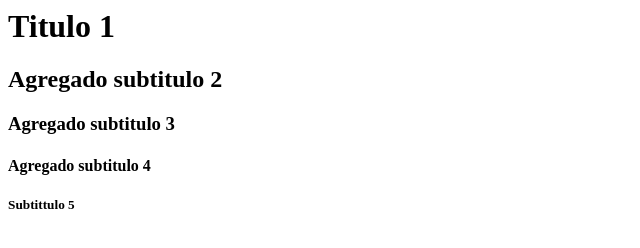
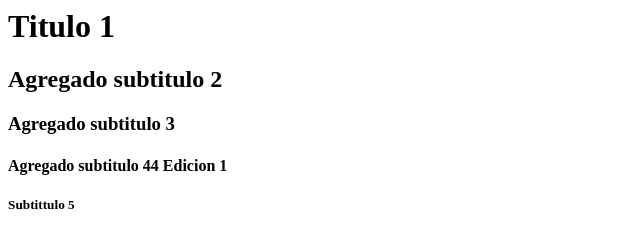
Before and after one commit to vmca20/practica_proyecto, a plain HTML site: page Index.html in a window 1280 px wide. Shown: the full height of the page, 0-640 px from the left. Drawn offline with Linux system fonts and the light colour scheme.

Commit message:
Update Index.html

```diff
--- a/Index.html
+++ b/Index.html
@@ -1,5 +1,5 @@
 <h1>Titulo 1</h1>
 <h2>Agregado subtitulo 2</h2>
 <h3>Agregado subtitulo 3</h3>
-<h4>Agregado subtitulo 4</h4>
+<h4>Agregado subtitulo 44 Edicion 1</h4>
 <h5>Subtittulo 5</h5>
```
